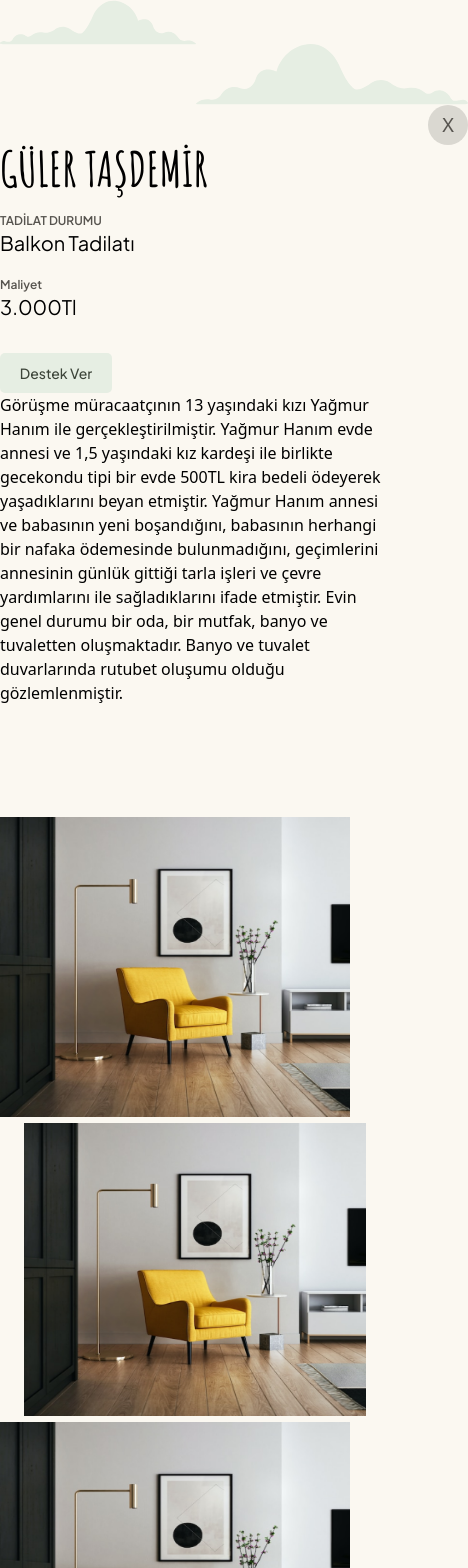
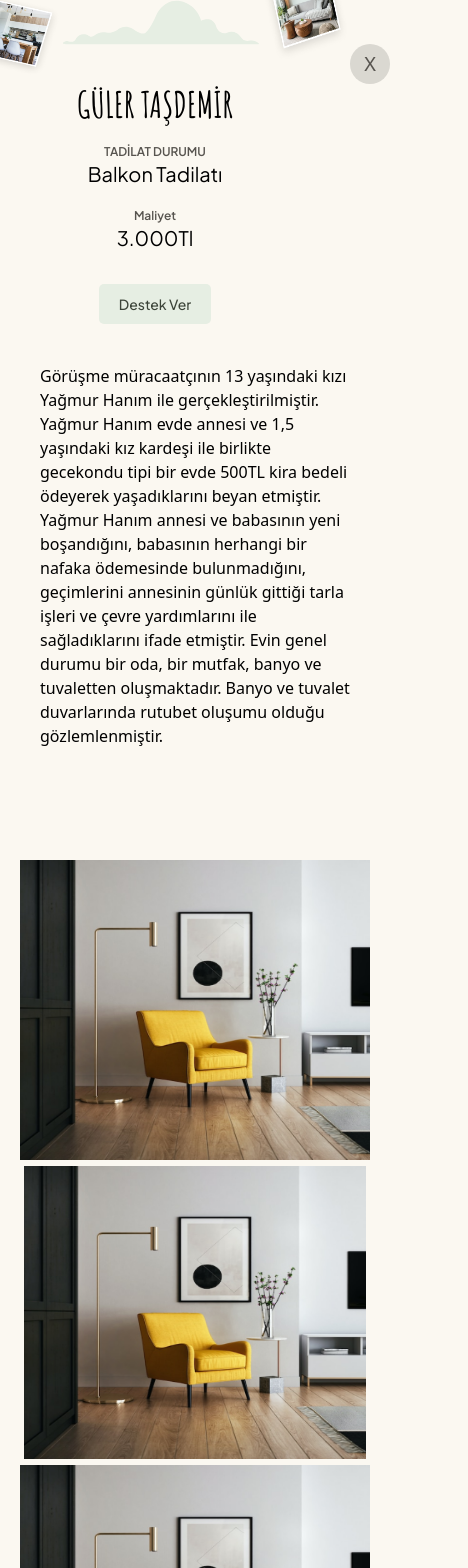
Before and after one commit to muslumdogan01/sosyal-yardim, a Next.js app: page /alterationDetail in a window 390 px wide. Shown: the top 1568 px of the page, 468 px wide, since content can reach past the window. Built offline with nearby package versions, Linux system fonts and the light colour scheme.

Commit message:
mobile fix

```diff
--- a/pages/alterationDetail.js
+++ b/pages/alterationDetail.js
@@ -36,7 +36,7 @@ export default function AlterationDetail() {
         </div>
 
         <div className="flex flex-col md:flex-row md:pr-12 pt-11">
-          <span className="md:mr-32">
+          <span className="md:mr-32 hidden md:flex">
             <Icon name="rightCloud" />
           </span>
           <span className="flex justify-end">
@@ -52,8 +52,8 @@ export default function AlterationDetail() {
 
       <div className="container mx-auto">
         <div className="flex justify-center md:flex-row flex-col">
-          <div className="flex flex-col pr-20">
-            <h1 className="font-amatic font-bold text-5xl md:text-7xl text-black">
+          <div className="flex flex-col pr-20 md:items-start items-center ">
+            <h1 className="font-amatic font-bold text-4xl md:text-7xl text-black">
               GÜLER TAŞDEMİR
             </h1>
             <p className="text-[#57544F] font-jakarta font-semibold text-xs pt-5">
@@ -77,7 +77,7 @@ export default function AlterationDetail() {
               </button>
             </div>
           </div>
-          <div className="md:w-[35rem]">
+          <div className="md:w-[35rem] px-10 pt-10 md:px-0 md:pt-0">
             <p>
               Görüşme müracaatçının 13 yaşındaki kızı Yağmur Hanım ile
               gerçekleştirilmiştir. Yağmur Hanım evde annesi ve 1,5 yaşındaki
@@ -96,7 +96,7 @@ export default function AlterationDetail() {
           <Slider isOpen={isOpen} setIsOpen={setIsOpen} />
         </div>
 
-        <div className="flex itemsce justify-center md:flex-row flex-col pt-28">
+        <div className="flex items-center justify-center md:flex-row flex-col pt-28">
           <div>
             <Image
               onClick={toggleSlider}
```
